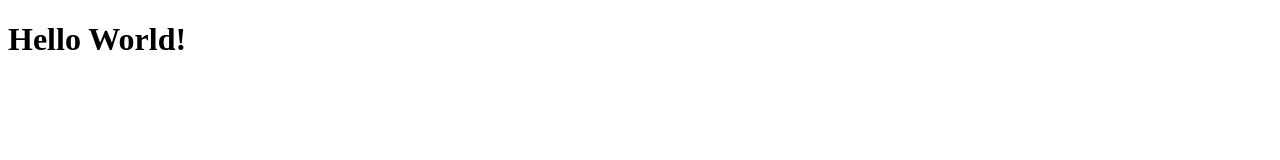
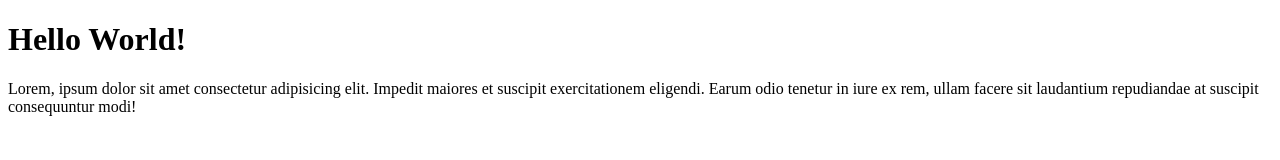
Before and after one commit to october-and-april/git-course-0, a plain HTML site: page index.html in a window 1280 px wide. Drawn offline with Linux system fonts and the light colour scheme.

Commit message:
added p to index.html

```diff
--- a/index.html
+++ b/index.html
@@ -8,5 +8,10 @@
   </head>
   <body>
     <h1>Hello World!</h1>
+    <p>
+      Lorem, ipsum dolor sit amet consectetur adipisicing elit. Impedit maiores
+      et suscipit exercitationem eligendi. Earum odio tenetur in iure ex rem,
+      ullam facere sit laudantium repudiandae at suscipit consequuntur modi!
+    </p>
   </body>
 </html>
```
